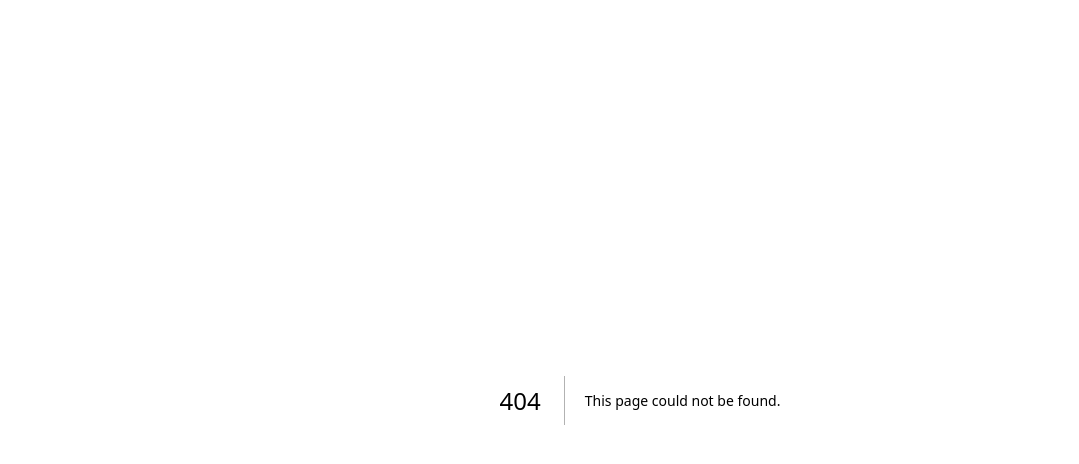
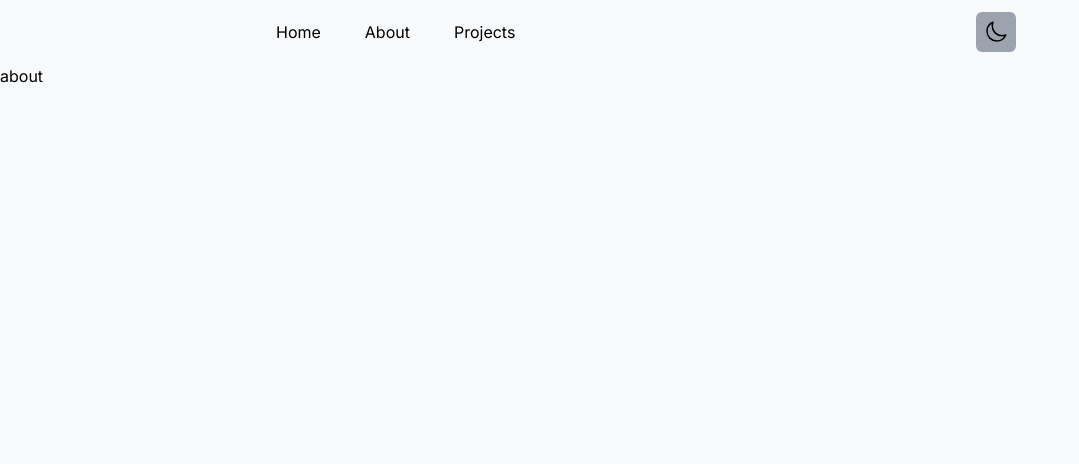
Before and after one commit to BvChung/Personal-Website, a Next.js app: page /about in a window 1280 px wide. Before the commit this address had no page. Shown: the top 464 px of the page, without its empty margins (0-1079 px from the left). Built offline with nearby package versions, Linux system fonts and the light colour scheme.

Commit message:
Update app

```diff
--- /dev/null
+++ b/components/Container.tsx
@@ -0,0 +1,20 @@
+import React from "react";
+import Head from "next/head";
+
+type LayoutProps = {
+	children: React.ReactNode;
+	title: string;
+};
+
+export default function Container() {
+	return (
+		<>
+			<Head>
+				<title>Create Next </title>
+				<meta name="description" content="Generated by create next app" />
+				<meta name="viewport" content="width=device-width, initial-scale=1" />
+				<link rel="icon" href="/favicon.ico" />
+			</Head>
+		</>
+	);
+}
--- /dev/null
+++ b/components/Footer.tsx
@@ -0,0 +1,5 @@
+import React from "react";
+
+export default function Footer() {
+	return <div>Footer</div>;
+}
--- /dev/null
+++ b/components/Layout.tsx
@@ -0,0 +1,30 @@
+import React from "react";
+import Nav from "./Nav";
+import Footer from "./Footer";
+import { Inter } from "@next/font/google";
+import { useTheme } from "next-themes";
+
+const inter = Inter({
+	subsets: ["latin"],
+	weight: ["400", "500", "600", "700"],
+});
+
+type LayoutProps = {
+	children: React.ReactNode;
+};
+
+export default function Layout({ children }: LayoutProps) {
+	const { theme } = useTheme();
+
+	return (
+		<main
+			className={`${inter.className} ${theme === "dark" ? "dark" : "light"} `}
+		>
+			<div className="bg-gray-50 dark:bg-gray-900 min-h-screen h-full">
+				<Nav />
+				{children}
+				{/* <Footer /> */}
+			</div>
+		</main>
+	);
+}
--- /dev/null
+++ b/components/Nav.tsx
@@ -0,0 +1,76 @@
+import React, { useEffect, useState } from "react";
+import navStyles from "../styles/Nav.module.css";
+import Link from "next/link";
+import { useTheme } from "next-themes";
+
+export default function Nav() {
+	const [isMounted, setIsMounted] = useState(false);
+	const { resolvedTheme, setTheme } = useTheme();
+	useEffect(() => {
+		setIsMounted(true);
+	}, []);
+
+	const navLink =
+		"py-2 px-3 rounded-md dark:hover:border-gray-100 dark:hover:bg-gray-800";
+
+	return (
+		<header className="bg-gray-50 dark:bg-gray-800 dark:bg-opacity-30 flex items-center justify-center sticky top-0 ">
+			<nav className="flex items-center w-full h-16 py-4 px-2 max-w-3xl">
+				<div className="flex justify-between w-full">
+					<div className="flex items-center gap-5">
+						<Link className={navLink} href="/">
+							Home
+						</Link>
+
+						<Link className={navLink} href="/about">
+							About
+						</Link>
+
+						<Link className={navLink} href="projects">
+							Projects
+						</Link>
+					</div>
+
+					<button
+						onClick={() => {
+							setTheme(resolvedTheme === "dark" ? "light" : "dark");
+						}}
+						className="flex items-center justify-center rounded-md bg-gray-400 hover:bg-gray-500 dark:bg-gray-700 dark:hover:bg-gray-600 p-2 transition-colors"
+					>
+						{isMounted && resolvedTheme === "dark" ? (
+							<svg
+								xmlns="http://www.w3.org/2000/svg"
+								fill="none"
+								viewBox="0 0 24 24"
+								strokeWidth={1.5}
+								stroke="currentColor"
+								className="w-6 h-6"
+							>
+								<path
+									strokeLinecap="round"
+									strokeLinejoin="round"
+									d="M12 3v2.25m6.364.386l-1.591 1.591M21 12h-2.25m-.386 6.364l-1.591-1.591M12 18.75V21m-4.773-4.227l-1.591 1.591M5.25 12H3m4.227-4.773L5.636 5.636M15.75 12a3.75 3.75 0 11-7.5 0 3.75 3.75 0 017.5 0z"
+								/>
+							</svg>
+						) : (
+							<svg
+								xmlns="http://www.w3.org/2000/svg"
+								fill="none"
+								viewBox="0 0 24 24"
+								strokeWidth={1.5}
+								stroke="currentColor"
+								className="w-6 h-6"
+							>
+								<path
+									strokeLinecap="round"
+									strokeLinejoin="round"
+									d="M21.752 15.002A9.718 9.718 0 0118 15.75c-5.385 0-9.75-4.365-9.75-9.75 0-1.33.266-2.597.748-3.752A9.753 9.753 0 003 11.25C3 16.635 7.365 21 12.75 21a9.753 9.753 0 009.002-5.998z"
+								/>
+							</svg>
+						)}
+					</button>
+				</div>
+			</nav>
+		</header>
+	);
+}
--- a/pages/_app.tsx
+++ b/pages/_app.tsx
@@ -1,6 +1,14 @@
-import '../styles/globals.css'
-import type { AppProps } from 'next/app'
+import "../styles/globals.css";
+import type { AppProps } from "next/app";
+import Layout from "../components/Layout";
+import { ThemeProvider } from "next-themes";
 
 export default function App({ Component, pageProps }: AppProps) {
-  return <Component {...pageProps} />
+	return (
+		<ThemeProvider attribute="class">
+			<Layout>
+				<Component {...pageProps} />
+			</Layout>
+		</ThemeProvider>
+	);
 }
--- /dev/null
+++ b/pages/about.tsx
@@ -0,0 +1,5 @@
+import React from "react";
+
+export default function about() {
+	return <div>about</div>;
+}
--- a/pages/index.tsx
+++ b/pages/index.tsx
@@ -1,9 +1,8 @@
-import Head from 'next/head'
-import Image from 'next/image'
-import { Inter } from '@next/font/google'
-import styles from '../styles/Home.module.css'
-
-const inter = Inter({ subsets: ['latin'] })
+import Image from "next/image";
+import styles from "../styles/Home.module.css";
+import Link from "next/link";
+import Layout from "../components/Container";
+import Head from "next/head";
 
 export default function Home() {
 	return (
@@ -14,110 +13,104 @@ export default function Home() {
 				<meta name="viewport" content="width=device-width, initial-scale=1" />
 				<link rel="icon" href="/favicon.ico" />
 			</Head>
-      <main className={styles.main}>
-        <div className={styles.description}>
-          <p>
-            Get started by editing&nbsp;
-            <code className={styles.code}>pages/index.tsx</code>
+			<div className="flex justify-center w-full">
+				<div
+					className="flex flex-col w-full max-w-3xl px-4
+				mt-20"
+				>
+					<div className="flex items-center justify-between mb-20">
+						<div className="flex flex-col max-w-md">
+							<p className="text-4xl font-semibold dark:text-white text-gray-900 mb-2">
+								Hello, I'm Brandon Chung
 							</p>
-          <div>
+							<p className="text-gray-600 dark:text-gray-400">
+								Aspiring software engineer and currently a CS Major at the
+								University of Houston.
+							</p>
+						</div>
+
+						<svg
+							xmlns="http://www.w3.org/2000/svg"
+							fill="none"
+							viewBox="0 0 24 24"
+							strokeWidth={1.5}
+							stroke="currentColor"
+							className="w-6 h-6"
+						>
+							<path
+								strokeLinecap="round"
+								strokeLinejoin="round"
+								d="M15.75 6a3.75 3.75 0 11-7.5 0 3.75 3.75 0 017.5 0zM4.501 20.118a7.5 7.5 0 0114.998 0A17.933 17.933 0 0112 21.75c-2.676 0-5.216-.584-7.499-1.632z"
+							/>
+						</svg>
+					</div>
+
+					<div className="">
+						<h1 className="text-2xl font-medium mb-6 pb-1 border-b-[1px] border-gray-500">
+							Projects
+						</h1>
+
+						<div className="grid gap-4 grid-cols-1">
 							<a
-              href="https://vercel.com?utm_source=create-next-app&utm_medium=default-template&utm_campaign=create-next-app"
+								href="https://github.com/BvChung/ModernfyDesign-frontend"
+								className="p-4 border-gray-500 border-[1px] rounded-md hover:border-gray-600 hover:bg-gray-800 hover:bg-opacity-30 transition-colors"
 								target="_blank"
 								rel="noopener noreferrer"
 							>
-              By{' '}
-              <Image
-                src="/vercel.svg"
-                alt="Vercel Logo"
-                className={styles.vercelLogo}
-                width={100}
-                height={24}
-                priority
+								<h2 className="mb-3 font-semibold">ModernfyDesign Frontend</h2>
+								<p className="text-sm font-semibold text-gray-400 mb-3">
+									Frontend of an online modern furniture store.
+								</p>
+								<div className="flex items-center">
+									<div className="text-sm font-semibold text-gray-400 mr-3">
+										Built with:
+									</div>
+									<div className="flex items-center gap-3">
+										<img
+											className="h-8 w-8"
+											src="https://cdn.jsdelivr.net/gh/devicons/devicon/icons/react/react-original.svg"
 										/>
-            </a>
-          </div>
-        </div>
-
-        <div className={styles.center}>
-          <Image
-            className={styles.logo}
-            src="/next.svg"
-            alt="Next.js Logo"
-            width={180}
-            height={37}
-            priority
-          />
-          <div className={styles.thirteen}>
-            <Image
-              src="/thirteen.svg"
-              alt="13"
-              width={40}
-              height={31}
-              priority
+										<img
+											className="h-8 w-8"
+											src="https://tailwindcss.com/_next/static/media/tailwindcss-mark.79614a5f61617ba49a0891494521226b.svg"
 										/>
 									</div>
 								</div>
+							</a>
 
-        <div className={styles.grid}>
 							<a
-            href="https://nextjs.org/docs?utm_source=create-next-app&utm_medium=default-template&utm_campaign=create-next-app"
+								href="https://github.com/BvChung/ModernfyDesign-frontend"
 								className={styles.card}
 								target="_blank"
 								rel="noopener noreferrer"
 							>
-            <h2 className={inter.className}>
-              Docs <span>-&gt;</span>
-            </h2>
-            <p className={inter.className}>
-              Find in-depth information about Next.js features and&nbsp;API.
-            </p>
+								<h2>ModernfyDesign Backend</h2>
+								<p>Backend REST API of an online modern furniture store.</p>
 							</a>
 
 							<a
-            href="https://nextjs.org/learn?utm_source=create-next-app&utm_medium=default-template&utm_campaign=create-next-app"
+								href="https://github.com/BvChung/ModernfyDesign-frontend"
 								className={styles.card}
 								target="_blank"
 								rel="noopener noreferrer"
 							>
-            <h2 className={inter.className}>
-              Learn <span>-&gt;</span>
-            </h2>
-            <p className={inter.className}>
-              Learn about Next.js in an interactive course with&nbsp;quizzes!
-            </p>
+								<h2 className="mb-2 font-semibold">Groupcord</h2>
+								<p>Full stack group chat web application.</p>
 							</a>
 
 							<a
-            href="https://vercel.com/templates?framework=next.js&utm_source=create-next-app&utm_medium=default-template&utm_campaign=create-next-app"
+								href="https://github.com/BvChung/ModernfyDesign-frontend"
 								className={styles.card}
 								target="_blank"
 								rel="noopener noreferrer"
 							>
-            <h2 className={inter.className}>
-              Templates <span>-&gt;</span>
-            </h2>
-            <p className={inter.className}>
-              Discover and deploy boilerplate example Next.js&nbsp;projects.
-            </p>
-          </a>
-
-          <a
-            href="https://vercel.com/new?utm_source=create-next-app&utm_medium=default-template&utm_campaign=create-next-app"
-            className={styles.card}
-            target="_blank"
-            rel="noopener noreferrer"
-          >
-            <h2 className={inter.className}>
-              Deploy <span>-&gt;</span>
-            </h2>
-            <p className={inter.className}>
-              Instantly deploy your Next.js site to a shareable URL
-              with&nbsp;Vercel.
-            </p>
+								<h2>Sticky note</h2>
+								<p>Note taking application.</p>
 							</a>
 						</div>
-      </main>
+					</div>
+				</div>
+			</div>
 		</>
-  )
+	);
 }
--- /dev/null
+++ b/pages/projects.tsx
@@ -0,0 +1,12 @@
+import React from "react";
+import projectsStyle from "../styles/Projects.module.css";
+
+export default function projects() {
+	return (
+		<div className="">
+			{" "}
+			<div className={projectsStyle.layout}>projects</div>
+			<div className={projectsStyle.layout}>projects</div>
+		</div>
+	);
+}
--- /dev/null
+++ b/pages/testpage.tsx
@@ -0,0 +1,22 @@
+import React from "react";
+import Link from "next/link";
+import styles from "../styles/Home.module.css";
+import { Inter } from "@next/font/google";
+const inter = Inter({ subsets: ["latin"] });
+
+export default function testpage() {
+	return (
+		<div className="flex">
+			test route
+			<Link href="/" className={styles.card}>
+				<h2 className={inter.className}>
+					Deploy <span>-&gt;</span>
+				</h2>
+				<p className={inter.className}>
+					Instantly deploy your Next.js site to a shareable URL
+					with&nbsp;Vercel.
+				</p>
+			</Link>
+		</div>
+	);
+}
```
Lines whose indentation alone changed are shown as unchanged.
